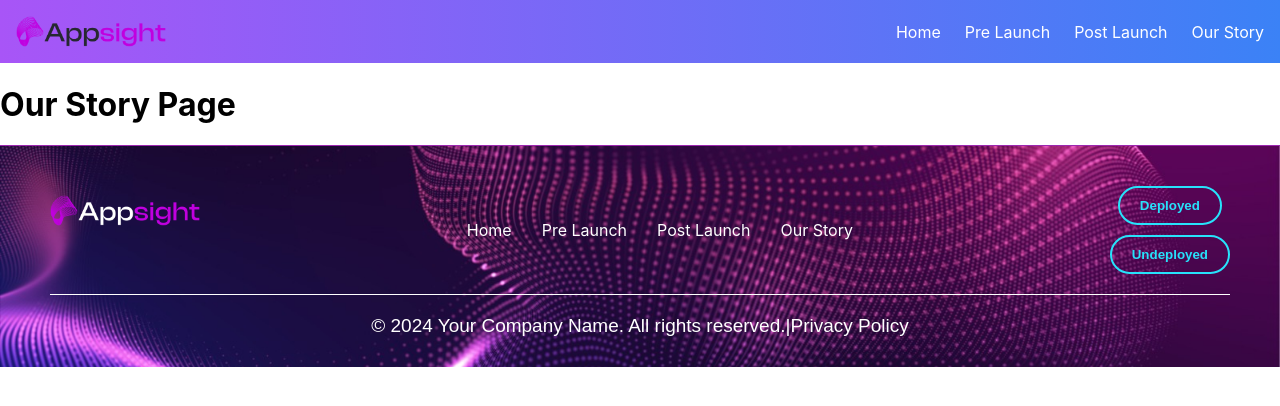
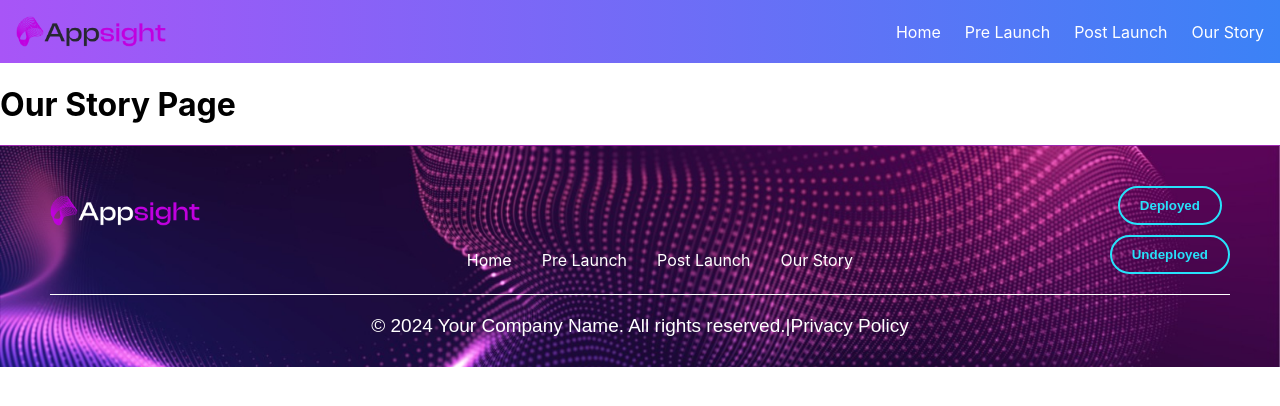
Before and after one commit to hadi-karnib/hackathon-front, a React (Create React App) app in the folder react-app/: page /our-story in a window 1280 px wide. Shown: the top 406 px of the page. Built offline with nearby package versions, Linux system fonts and the light colour scheme; a web font is replaced by a local one.

Commit message:
fixed code

```diff
--- a/react-app/src/components/Footer/Footer.css
+++ b/react-app/src/components/Footer/Footer.css
@@ -40,7 +40,7 @@
 .nav-links {
   display: flex;
   gap: 30px;
-  margin-top: 20px;
+  margin-top: 80px;
   flex-wrap: wrap; /* Allows links to wrap to the next line on smaller screens */
   justify-content: center; /* Centers the navigation links */
 }
```
